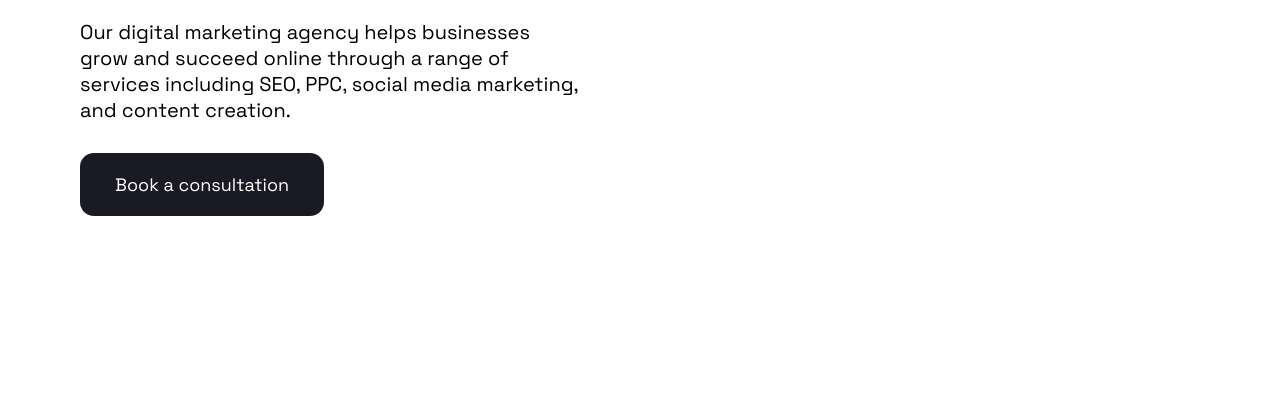
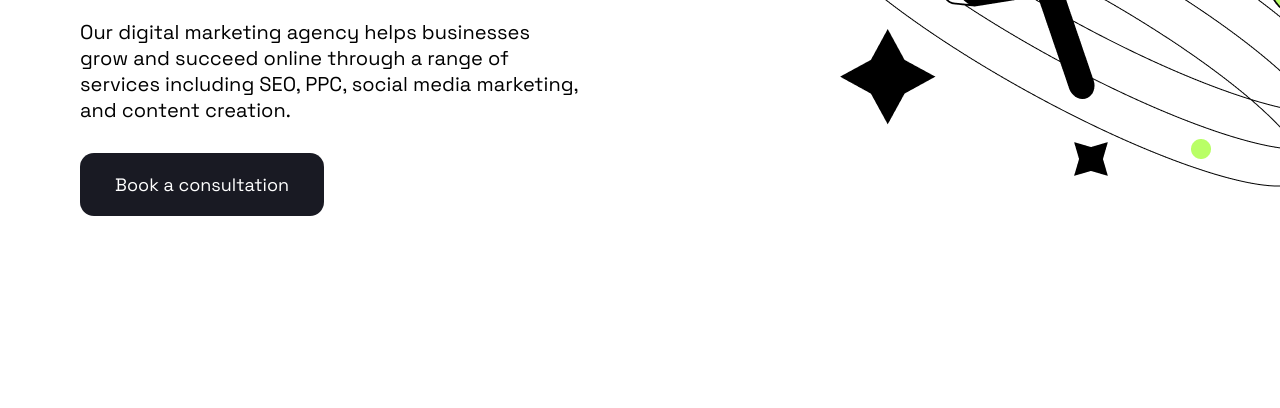
Before and after one commit to Yusufhyder/positivus, a plain HTML site: page INDEX.HTML in a window 1280 px wide. Shown: the part 496-904 px from the top of the page. Drawn offline with Linux system fonts and the light colour scheme.

Commit message:
Update INDEX.HTML

```diff
--- a/INDEX.HTML
+++ b/INDEX.HTML
@@ -48,7 +48,7 @@
         <a type="button" href="#" class="cta">Book a consultation</a>
       </div>
       <div class="img-box">
-        <img src="assets/Illustration.png" alt="" />
+        <img src="Illustration.png" alt="" />
       </div>
     </section>
 
```
